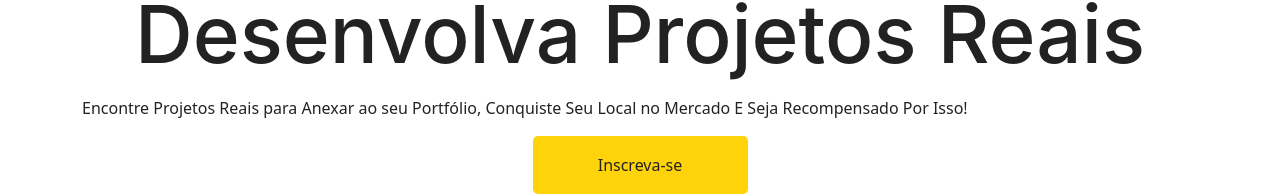
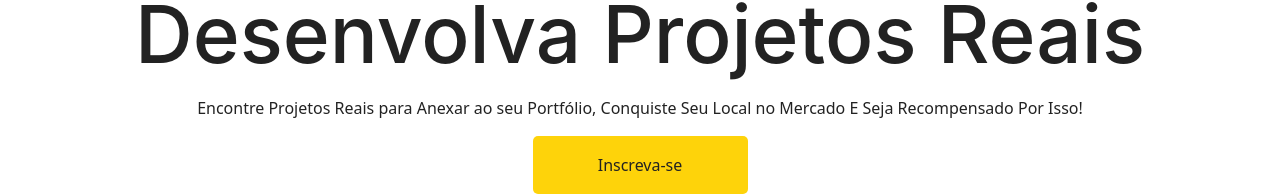
Before and after one commit to Hasty-DEV/HastyDEV, a React (Vite) app in the folder frontend/: page / in a window 1280 px wide. Shown: the part 237-433 px from the top of the page. Built offline with nearby package versions, Linux system fonts and the light colour scheme.

Commit message:
Alinhamento de texto na rota principal

```diff
--- a/frontend/src/routes/Hero/Hero.tsx
+++ b/frontend/src/routes/Hero/Hero.tsx
@@ -11,6 +11,7 @@ const Hero: React.FC = () => {
       <Paragraph
         paragraph="Encontre Projetos Reais para Anexar ao seu Portfólio, Conquiste Seu
         Local no Mercado E Seja Recompensado Por Isso!"
+        className="text-center"
       />
       <ButtonPrimary
         route="/register"
```
